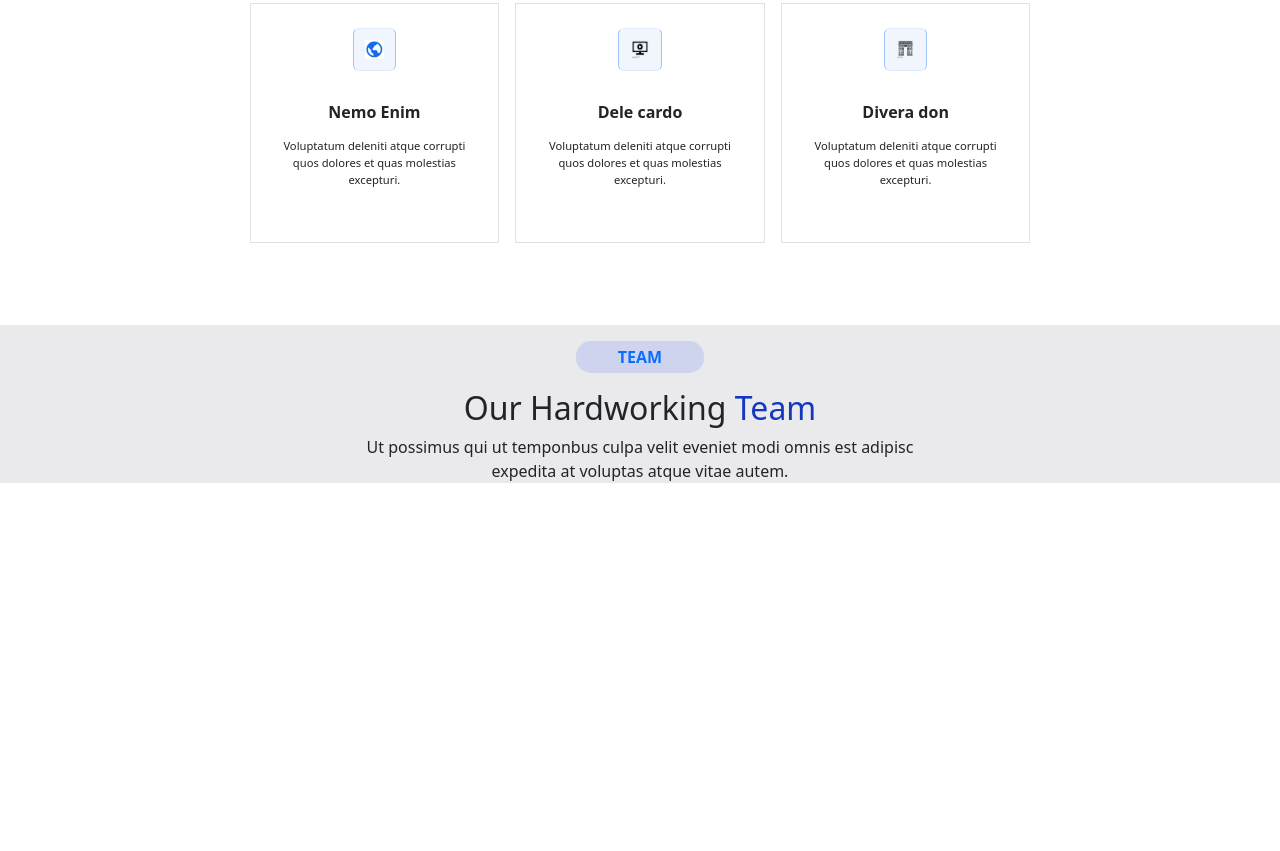
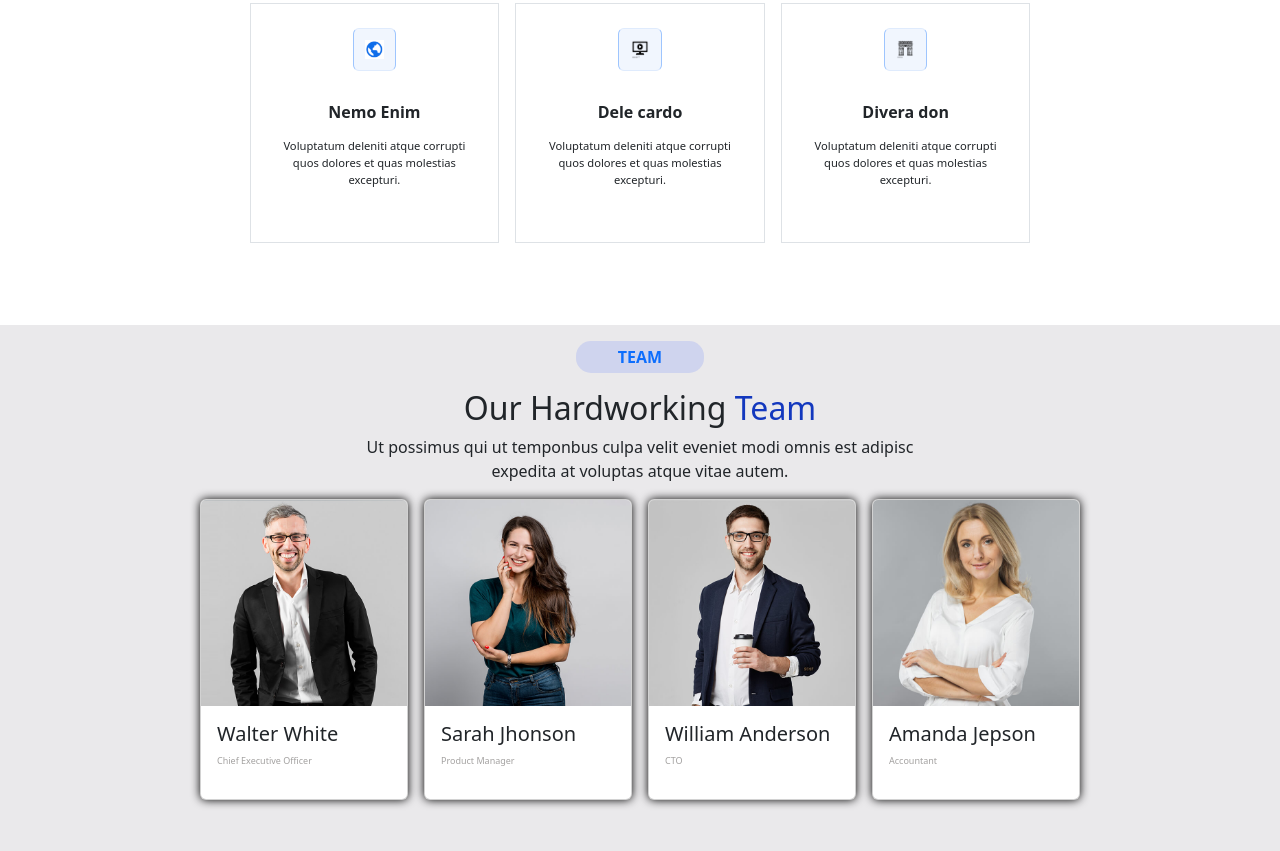
Before and after one commit to kubydz/Projet_template-Molengeek_Kubilay, a website: page index.html in a window 1280 px wide. Shown: the part 2010-2861 px from the top of the page. Before the commit the page ends 2509 px from the top, so only its background shows below. Drawn offline with nearby package versions, Linux system fonts and the light colour scheme.

Commit message:
Ajouts Boxshadows + Carrousel rectification

```diff
--- a/index.html
+++ b/index.html
@@ -70,10 +70,11 @@
         </div>
         </section>
         <section class="section2">
-
+          <!-- Bootstrap -->
             <div id="carouselExampleFade" class="carousel slide carousel-fade">
                 <div class="carousel-inner">
-                  <div class="carousel-item active">
+                  <div class="carousel-item active d-flex position-relative">
+                    <img src="./public/img/testi.jpg" class="d-block w-75" alt="lantern">
                     <img src="./public/img/testi.jpg" class="d-block w-100" alt="lantern">
                   </div>
                   <div class="carousel-item">
@@ -102,7 +103,7 @@
           <H2>Check our <span>Services</span></H2>
           <p>Ut possimus qui ut temponbus culpa velit eveniet modi omnis est adipisc <br> expedita at voluptas atque vitae autem.</p>
           <div>
-            <!-- alert -->
+            <!-- Bootstrap -->
         <div class="services-card container w-75 d-flex flex-wrap justify-content-between pt-5 gap-3">
           <!-- Service 1 -->
           <div class="card-body text-center border p-4 flex-grow-1">
@@ -112,7 +113,7 @@
             <h5 class="card-title pt-3 pb-3 fs-6 fw-bold">Lorem Ipsum</h5>
             <p class="card-text">Voluptatum deleniti atque corrupti quos dolores et quas molestias excepturi.</p>
           </div>
-          <!-- alert 2 -->
+          <!-- Service 2 -->
           <div class="card-body text-center border p-4 flex-grow-1">
               <div class="alert alert-primary d-flex justify-content-center align-items-center mx-auto">
                 <img src="./public/img/Capture_decran_2024-11-19_a_17.52.41.png" alt="icon papers" class="img-fluid">
@@ -120,7 +121,7 @@
               <h5 class="card-title pt-3 pb-3 fs-6 fw-bold">Sed ut perspiciatis</h5>
               <p class="card-text">Voluptatum deleniti atque corrupti quos dolores et quas molestias excepturi.</p>
           </div>
-          <!-- alert 3 -->
+          <!-- Service 3 -->
           <div class="card-body text-center border p-4 flex-grow-1">
               <div class="alert alert-primary d-flex justify-content-center align-items-center mx-auto">
                 <img src="./public/img/Capture_decran_2024-11-19_a_17.52.08.png" alt="icon timing" class="img-fluid">
@@ -128,7 +129,7 @@
               <h5 class="card-title pt-3 pb-3 fs-6 fw-bold">Magni Dolores</h5>
               <p class="card-text">Voluptatum deleniti atque corrupti quos dolores et quas molestias excepturi.</p>
           </div>
-          <!-- alert 4 -->
+          <!-- Serice 4 -->
           <div class="card-body text-center border p-4 flex-grow-1">
               <div class="alert alert-primary d-flex justify-content-center align-items-center mx-auto">
                 <img src="./public/img/Capture_decran_2024-11-19_a_17.51.52.png" alt="icon" class="img-fluid">
@@ -136,7 +137,7 @@
               <h5 class="card-title pt-3 pb-3 fs-6 fw-bold">Nemo Enim</h5>
               <p class="card-text">Voluptatum deleniti atque corrupti quos dolores et quas molestias excepturi.</p>
             </div>
-          <!-- alert 5 -->
+          <!-- Service 5 -->
           <div class="card-body text-center border p-4 flex-grow-1">
               <div class="alert alert-primary d-flex justify-content-center align-items-center mx-auto">
                 <img src="./public/img/noun-television-3202216.png" alt="icon" class="img-fluid">
@@ -144,7 +145,7 @@
               <h5 class="card-title pt-3 pb-3 fs-6 fw-bold">Dele cardo</h5>
               <p class="card-text">Voluptatum deleniti atque corrupti quos dolores et quas molestias excepturi.</p>
           </div>
-          <!-- alert 6 -->
+          <!-- Service 6 -->
           <div class="card-body text-center border p-4 flex-grow-1">
               <div class="alert alert-primary d-flex justify-content-center align-items-center mx-auto">
                 <img src="./public/img/noun-triumphal-arch-6718663.png" alt="icon" class="img-fluid">
@@ -158,8 +159,43 @@
           <p class="badge bg-custom-oui text-primary p-2"> TEAM</p>
           <H2>Our Hardworking <span>Team</span></H2>
           <p>Ut possimus qui ut temponbus culpa velit eveniet modi omnis est adipisc <br> expedita at voluptas atque vitae autem.</p>
-
-
+          <!-- Bootstrap  -->
+          <div class="container w-75 d-flex gap-3 profile-card pb-5">
+            <!-- profil 1 -->
+            <div class="card" style="width: 13rem;">
+                <img src="./public/img/team-1.jpg" class="card-img-top" alt="teamate">
+                <div class="card-body">
+                  <h5 class="card-text">Walter White</h5>
+                  <p>Chief Executive Officer</p>
+                </div>
+              </div>
+              <!-- profil 2 -->
+              <div class="card" style="width: 13rem;">
+                <img src="./public/img/team-2.jpg" class="card-img-top" alt="teamate2">
+                <div class="card-body">
+                  <h5 class="card-text">Sarah Jhonson</h5>
+                  <p>Product Manager</p>
+                </div>
+              </div>
+              <!-- profil 3 -->
+              <div class="card" style="width: 13rem;">
+                <img src="./public/img/team-3.jpg" class="card-img-top" alt="teamate3">
+                <div class="card-body">
+                  <h5 class="card-text">William Anderson</h5>
+                  <p>CTO</p>
+                </div>
+              </div>
+              <!-- profil 4 -->
+              <div class="card" style="width: 13rem;">
+                <img src="./public/img/team-4.jpg" class="card-img-top" alt="teamate4">
+                <div class="card-body">
+                  <h5 class="card-text">Amanda Jepson</h5>
+                  <p>Accountant</p>
+                </div>
+              </div>
+        </div>
+        </section>
+        <section class="section5">
 
         </section>
 </body>
--- a/src/sass/modules/_body.sass
+++ b/src/sass/modules/_body.sass
@@ -33,6 +33,7 @@
             img
                 width: 20%
 
+
             p
                 font-size: .7em
 
@@ -47,11 +48,7 @@
             height: 28.5em
             .carousel-item
                 filter: brightness(.3)
-                // #image
-                //     width: 67%
-                //     transform: translateY(-10%)
-                // #image2
-                //     transform: translateY(-10%)
+
             .carousel-caption
                 bottom: 6em
                 h2
@@ -117,6 +114,8 @@
 .section4
     background-color: #eae9eb
     text-align: center
+    justify-content: center
+    height: 600px
 
     span
         color: #1338BE
@@ -130,3 +129,16 @@
         padding: 10px
         background-color: #8fa0f54a
         width: 8em
+
+    .container
+        justify-content: center
+
+        h5
+            text-align: start
+        p
+            color: #6663629a
+            font-size: 9px
+            text-align: start
+
+    .card
+        box-shadow: $card-box-shadow
```
Also changed, not shown: public/css/app.css, 1 other file.
